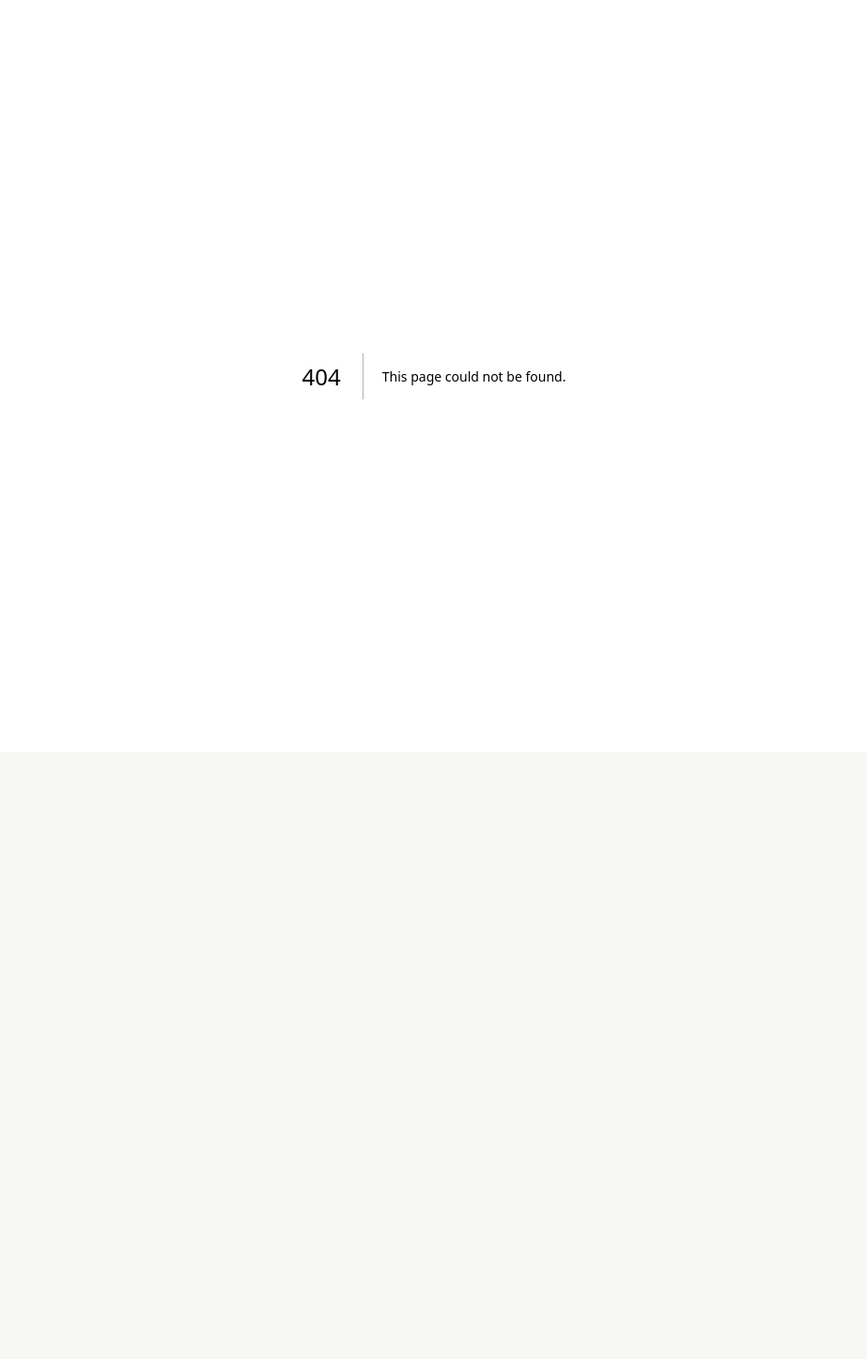
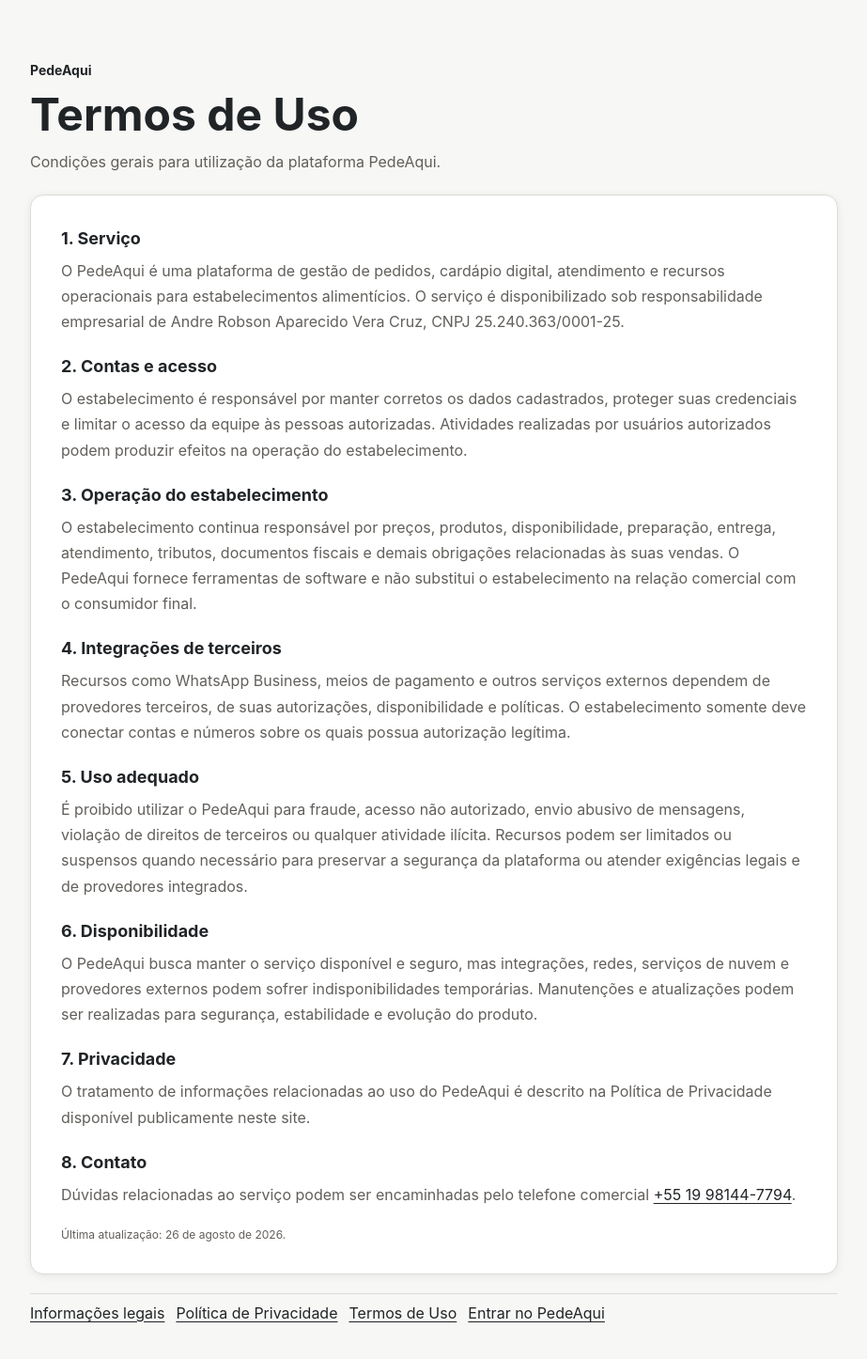
Before and after one commit to wesley956/PedeAqui, a Next.js app: page /termos-de-uso in a window 1280 px wide. Before the commit this address had no page. Shown: the top 1446 px of the page at 94% size, without its empty margins (178-1101 px from the left). Before the commit the page ends 800 px from the top, so only its background shows below. Built offline with nearby package versions, Linux system fonts and the light colour scheme.

Commit message:
feat(legal): publish terms of use

```diff
--- /dev/null
+++ b/src/app/termos-de-uso/page.tsx
@@ -0,0 +1,82 @@
+import type { Metadata } from "next";
+import { LegalPage, legalPageStyles } from "@/components/legal/legal-page";
+import { PEDEAQUI_LEGAL } from "@/lib/legal/company";
+
+export const metadata: Metadata = {
+  title: "Termos de Uso",
+  description: "Termos de Uso do PedeAqui.",
+};
+
+export default function TermsOfUsePage() {
+  return (
+    <LegalPage
+      title="Termos de Uso"
+      subtitle="Condições gerais para utilização da plataforma PedeAqui."
+    >
+      <section className={legalPageStyles.section}>
+        <h2>1. Serviço</h2>
+        <p>
+          O PedeAqui é uma plataforma de gestão de pedidos, cardápio digital, atendimento e recursos operacionais para estabelecimentos alimentícios.
+          O serviço é disponibilizado sob responsabilidade empresarial de {PEDEAQUI_LEGAL.legalName}, CNPJ {PEDEAQUI_LEGAL.cnpj}.
+        </p>
+      </section>
+
+      <section className={legalPageStyles.section}>
+        <h2>2. Contas e acesso</h2>
+        <p>
+          O estabelecimento é responsável por manter corretos os dados cadastrados, proteger suas credenciais e limitar o acesso da equipe às pessoas autorizadas.
+          Atividades realizadas por usuários autorizados podem produzir efeitos na operação do estabelecimento.
+        </p>
+      </section>
+
+      <section className={legalPageStyles.section}>
+        <h2>3. Operação do estabelecimento</h2>
+        <p>
+          O estabelecimento continua responsável por preços, produtos, disponibilidade, preparação, entrega, atendimento, tributos, documentos fiscais e demais obrigações relacionadas às suas vendas.
+          O PedeAqui fornece ferramentas de software e não substitui o estabelecimento na relação comercial com o consumidor final.
+        </p>
+      </section>
+
+      <section className={legalPageStyles.section}>
+        <h2>4. Integrações de terceiros</h2>
+        <p>
+          Recursos como WhatsApp Business, meios de pagamento e outros serviços externos dependem de provedores terceiros, de suas autorizações, disponibilidade e políticas.
+          O estabelecimento somente deve conectar contas e números sobre os quais possua autorização legítima.
+        </p>
+      </section>
+
+      <section className={legalPageStyles.section}>
+        <h2>5. Uso adequado</h2>
+        <p>
+          É proibido utilizar o PedeAqui para fraude, acesso não autorizado, envio abusivo de mensagens, violação de direitos de terceiros ou qualquer atividade ilícita.
+          Recursos podem ser limitados ou suspensos quando necessário para preservar a segurança da plataforma ou atender exigências legais e de provedores integrados.
+        </p>
+      </section>
+
+      <section className={legalPageStyles.section}>
+        <h2>6. Disponibilidade</h2>
+        <p>
+          O PedeAqui busca manter o serviço disponível e seguro, mas integrações, redes, serviços de nuvem e provedores externos podem sofrer indisponibilidades temporárias.
+          Manutenções e atualizações podem ser realizadas para segurança, estabilidade e evolução do produto.
+        </p>
+      </section>
+
+      <section className={legalPageStyles.section}>
+        <h2>7. Privacidade</h2>
+        <p>
+          O tratamento de informações relacionadas ao uso do PedeAqui é descrito na Política de Privacidade disponível publicamente neste site.
+        </p>
+      </section>
+
+      <section className={legalPageStyles.section}>
+        <h2>8. Contato</h2>
+        <p>
+          Dúvidas relacionadas ao serviço podem ser encaminhadas pelo telefone comercial
+          {" "}<a className={legalPageStyles.back} href={PEDEAQUI_LEGAL.phoneHref}>{PEDEAQUI_LEGAL.phoneDisplay}</a>.
+        </p>
+      </section>
+
+      <p className={legalPageStyles.meta}>Última atualização: 26 de agosto de 2026.</p>
+    </LegalPage>
+  );
+}
```
